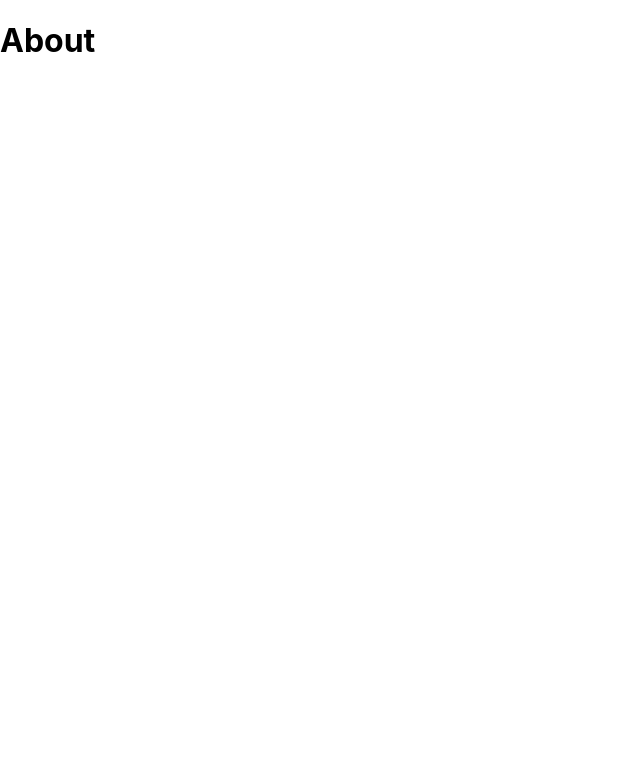
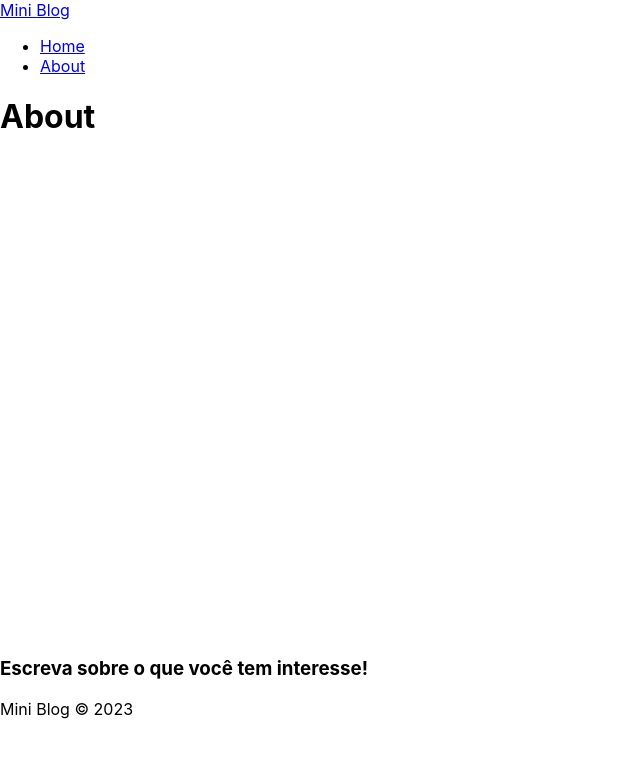
Before and after one commit to gabrielsmm/mini-blog, a React (Create React App) app: page /about in a window 1280 px wide. Shown: the top 758 px of the page, without its empty margins (0-640 px from the left). Built offline with nearby package versions, Linux system fonts and the light colour scheme.

Commit message:
Criação da navbar e footer

```diff
--- a/src/App.js
+++ b/src/App.js
@@ -3,17 +3,21 @@
 
 import Home from './pages/Home/Home';
 import About from './pages/About/About';
+import Navbar from './components/Navbar';
+import Footer from './components/Footer';
 
 function App() {
   return (
     <div className="App">
       <BrowserRouter>
+        <Navbar />
         <div className="container">
           <Routes>
             <Route path="/" element={<Home />} />
             <Route path="/about" element={<About />} />
           </Routes>
         </div>
+        <Footer />
       </BrowserRouter>
     </div>
   );
--- /dev/null
+++ b/src/components/Footer.js
@@ -0,0 +1,12 @@
+import styles from "./Footer.module.css";
+
+const Footer = () => {
+  return (
+    <footer>
+        <h3>Escreva sobre o que você tem interesse!</h3>
+        <p>Mini Blog &copy; 2023</p>
+    </footer>
+  );
+};
+
+export default Footer;
--- /dev/null
+++ b/src/components/Navbar.js
@@ -0,0 +1,27 @@
+import styles from "./Navbar.module.css";
+
+import { NavLink } from "react-router-dom";
+
+const Navbar = () => {
+    return (
+        <nav>
+            <NavLink to="/">
+                Mini <span>Blog</span>
+            </NavLink>
+            <ul>
+                <li>
+                    <NavLink to="/">
+                        Home
+                    </NavLink>
+                </li>
+                <li>
+                    <NavLink to="/about">
+                        About
+                    </NavLink>
+                </li>
+            </ul>
+        </nav>
+    );
+};
+
+export default Navbar;
```
Also changed, not shown: src/components/Footer.module.css (added), src/components/Navbar.module.css (added).
